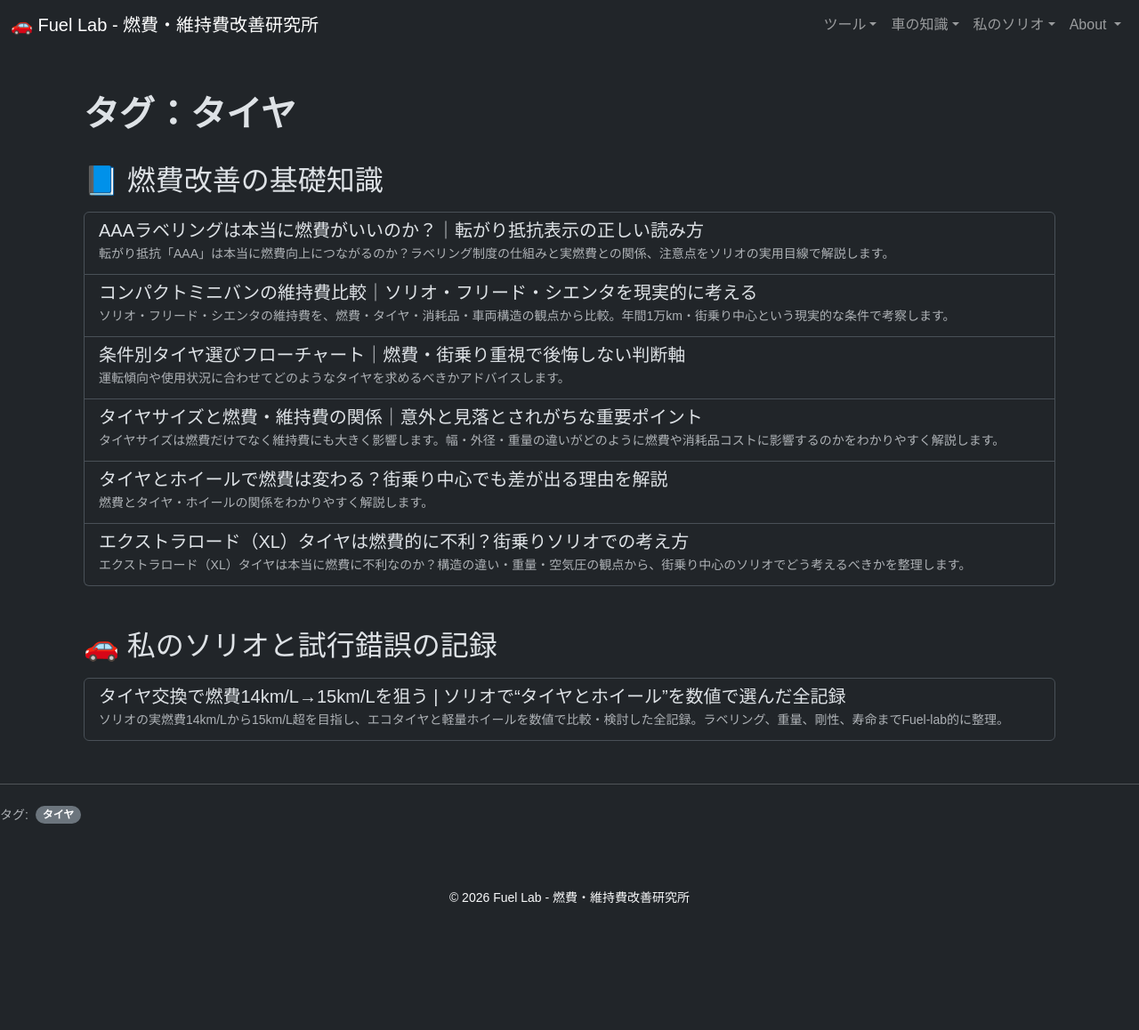
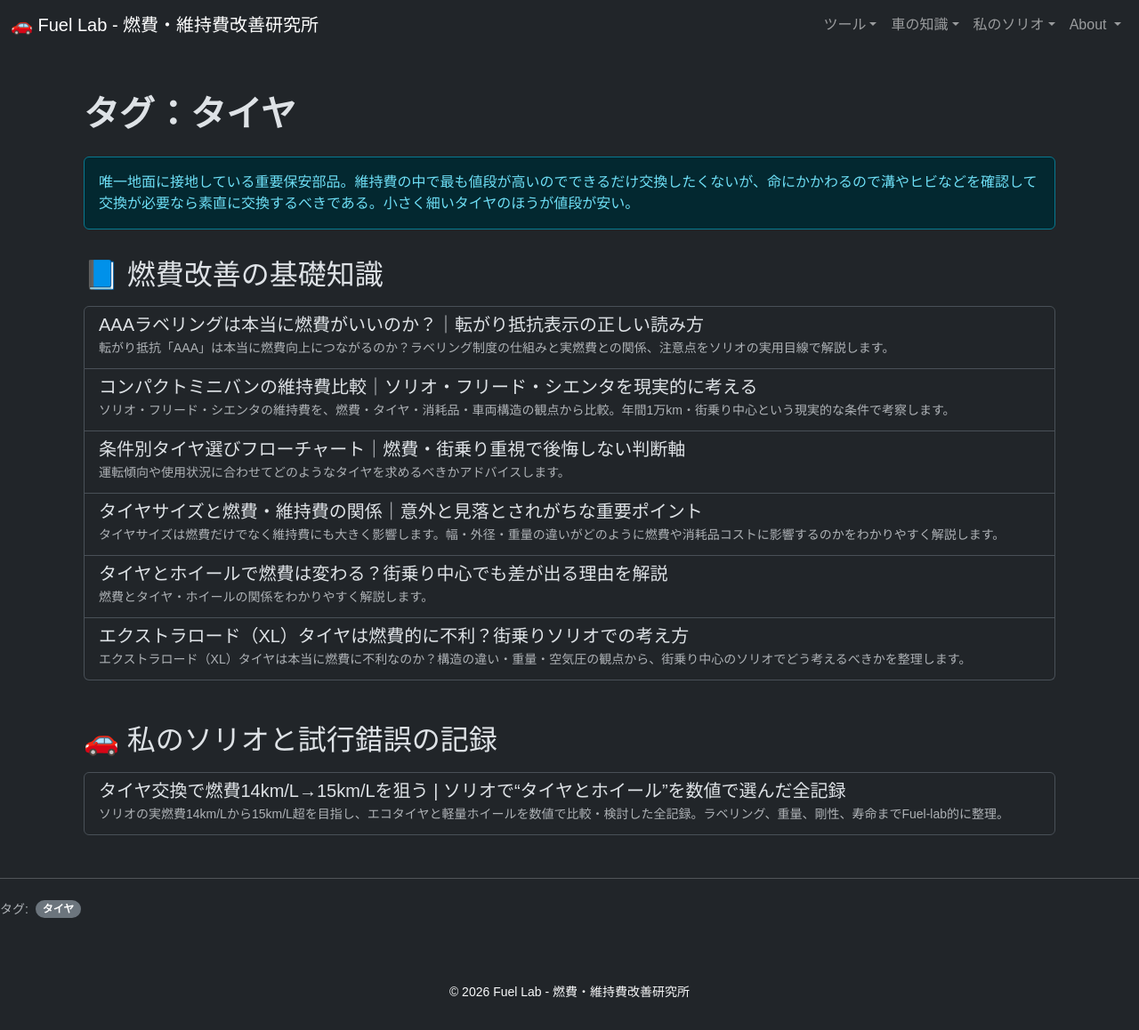
Before and after one commit to funyapar-org/fuel-lab, a Jekyll site: the page built from _tags/tire.md, in a window 1280 px wide. Shown: the whole page at 89% size. Built offline with Jekyll 4.4.1, drawn with Linux system fonts in a browser that asks for light colours; before the commit the page ends 1052 px from its top, so only the background shows below that.

Commit message:
tire.md を更新

```diff
--- a/_tags/tire.md
+++ b/_tags/tire.md
@@ -2,4 +2,5 @@
 layout: tag
 tag: tire
 title: "tire"
+description: 唯一地面に接地している重要保安部品。維持費の中で最も値段が高いのでできるだけ交換したくないが、命にかかわるので溝やヒビなどを確認して交換が必要なら素直に交換するべきである。小さく細いタイヤのほうが値段が安い。
 ---
```
